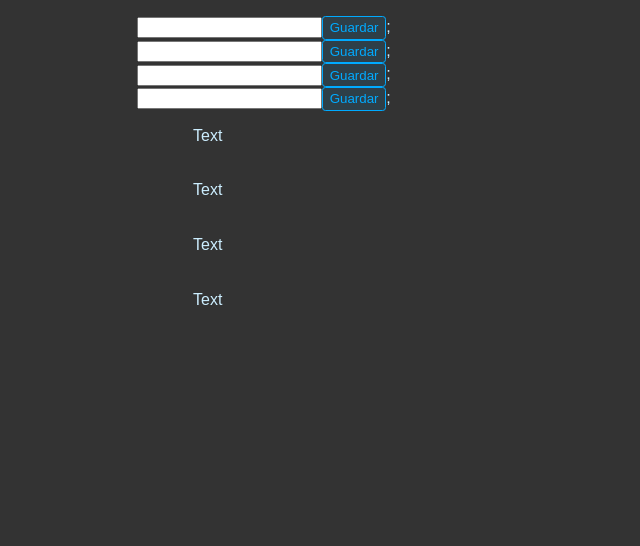
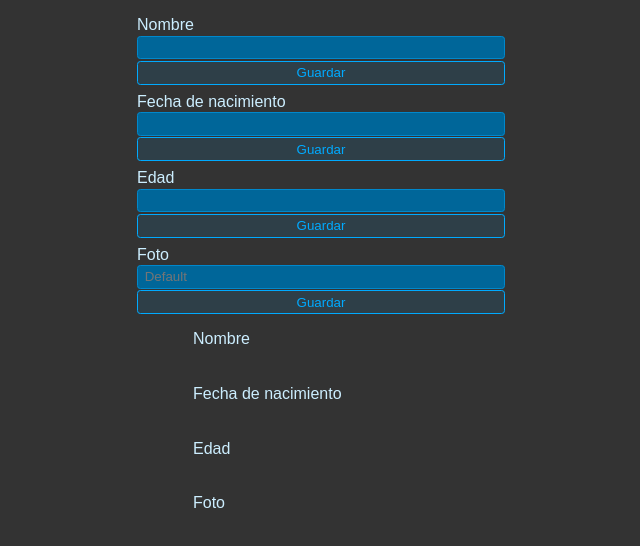
Before and after one commit to alexisrhb83smyrc/frnevtecabraham, a React app: page / in a window 1280 px wide. Shown: the top 546 px of the page, without its empty margins (319-959 px from the left). Built offline with nearby package versions, Linux system fonts and the light colour scheme; the HTML template or start-up script is replaced by a standard one.

Commit message:
agregar estilo a la lista

```diff
--- a/src/Form.jsx
+++ b/src/Form.jsx
@@ -1,11 +1,8 @@
 import { useState } from "react";
 import { FormItem } from "./FormItem";
-export function Form() {
+export function Form({}) {
   return (
     <>
-    <FormItem />
-    <FormItem />
-    <FormItem />
     <FormItem />
     </>
   )
--- a/src/FormItem.jsx
+++ b/src/FormItem.jsx
@@ -1,12 +1,31 @@
 import { useState } from "react";
 
-export function FormItem() {
+export function FormItem({}) {
   return (
     <>
-        <input
-          type="text"
-        />
-        <button className="btn">Guardar</button>;
+    <form className="new-item-form">
+    <div className="form-row">
+        <label htmlFor="">Nombre</label>
+        <input type="text" name="nombre" id="nombre" />
+        <button className="btn">Guardar</button>
+      </div>
+      <div className="form-row">
+        <label htmlFor="">Fecha de nacimiento</label>
+        <input type="text" name="nombre" id="nombre" />
+        <button className="btn">Guardar</button>
+      </div>
+      <div className="form-row">
+        <label htmlFor="">Edad</label>
+        <input type="text" name="nombre" id="nombre" />
+        <button className="btn">Guardar</button>
+      </div>
+      <div className="form-row">
+        <label htmlFor="">Foto</label>
+        <input placeholder="Default" type="text" name="nombre" id="nombre" />
+        <button className="btn">Guardar</button>
+      </div>
+    </form>
+
     </>
-  )
+  );
 }
--- a/src/Info.jsx
+++ b/src/Info.jsx
@@ -2,11 +2,12 @@ import { useState } from "react";
 
 export function Info() {
  return (
+
   <li className="list">
-      <ul>Text</ul>
-      <ul>Text</ul>
-      <ul>Text</ul>
-      <ul>Text</ul>
+      <ul id="Nombre">Nombre</ul>
+      <ul>Fecha de nacimiento</ul>
+      <ul>Edad</ul>
+      <ul>Foto</ul>
   </li>
  )
 }
```
